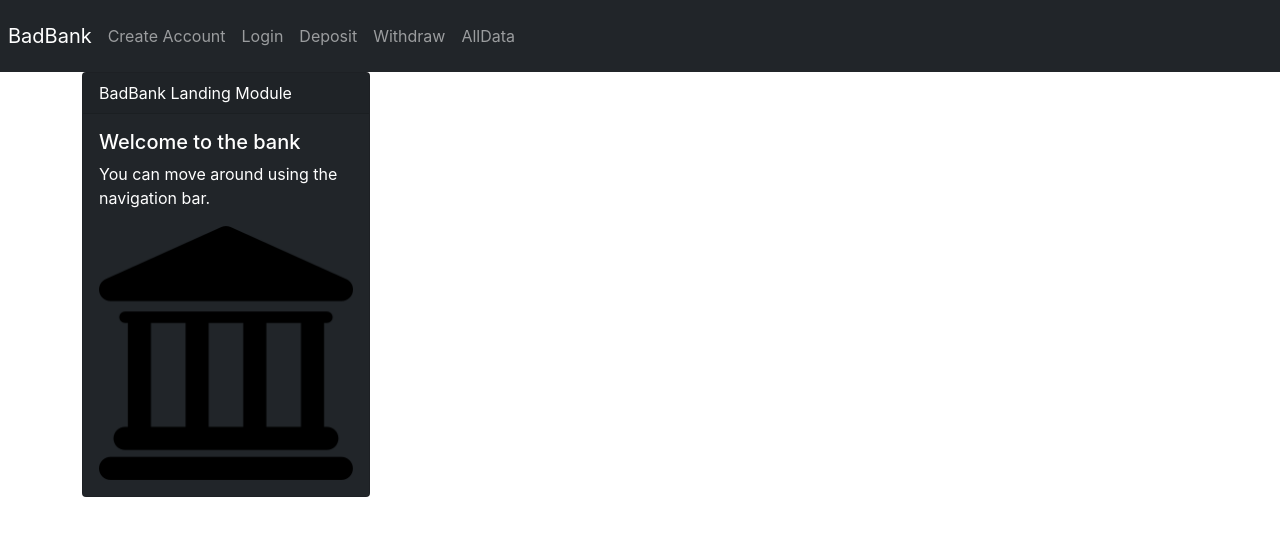
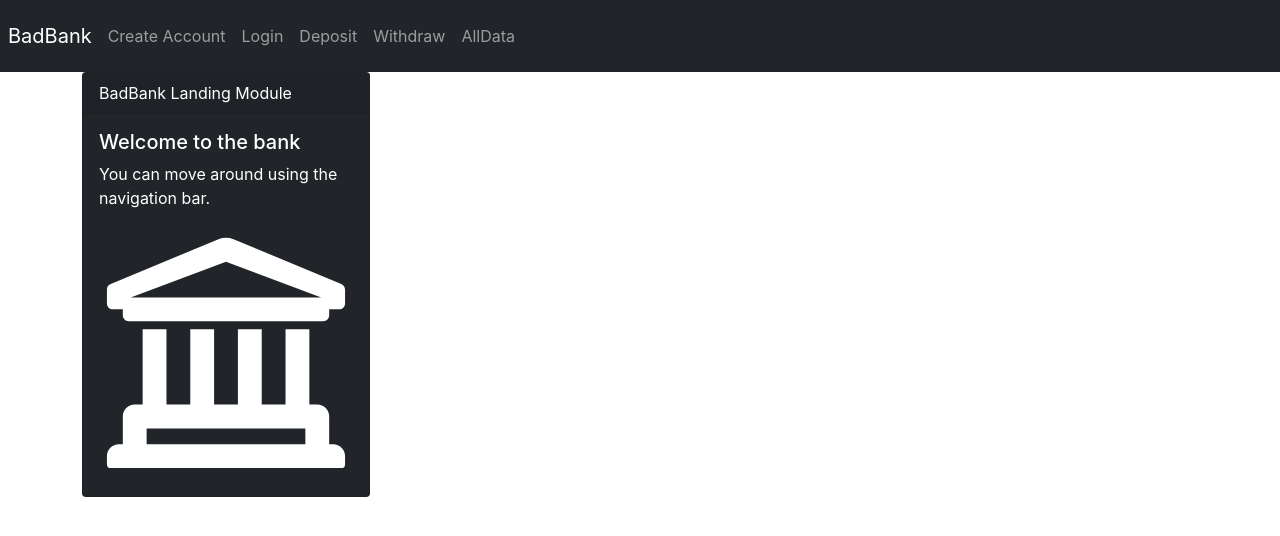
Before and after one commit to SimonCapriles/fullstack-banking-application, a React (Create React App) app: page / in a window 1280 px wide. Shown: the top 536 px of the page. Built offline with nearby package versions, Linux system fonts and the light colour scheme.

Commit message:
Using svg to make interface more dynamic

```diff
--- a/src/home.js
+++ b/src/home.js
@@ -1,6 +1,5 @@
 import React from 'react';
 import Card, {ThemeContext} from './context';
-import bankImage from './bank.png';
 
 function CustomCard() {
     let theme = React.useContext(ThemeContext)
@@ -11,7 +10,14 @@ function CustomCard() {
             header="BadBank Landing Module"
             title="Welcome to the bank"
             text="You can move around using the navigation bar."
-            body={(<img src={bankImage} className="img-fluid" alt="Bank Application"/>)}
+            body={(
+                <svg color={theme.txtcolor} aria-hidden="true" data-prefix="far" data-icon="university"
+                     className="svg-inline--fa fa-university fa-w-16" xmlns="http://www.w3.org/2000/svg"
+                     viewBox="0 0 512 512">
+                    <path fill="currentColor"
+                          d="M472 440h-8v-56c0-13.255-10.745-24-24-24h-16V208h-48v152h-48V208h-48v152h-48V208h-48v152h-48V208H88v152H72c-13.255 0-24 10.745-24 24v56h-8c-13.255 0-24 10.745-24 24v16a8 8 0 0 0 8 8h464a8 8 0 0 0 8-8v-16c0-13.255-10.745-24-24-24zm-56 0H96v-32h320v32zm72.267-322.942L271.179 26.463a48.004 48.004 0 0 0-30.358 0L23.733 117.058A11.999 11.999 0 0 0 16 128.274V156c0 6.627 5.373 12 12 12h20v12c0 6.627 5.373 12 12 12h392c6.627 0 12-5.373 12-12v-12h20c6.627 0 12-5.373 12-12v-27.726c0-4.982-3.077-9.445-7.733-11.216zM64 144l192-72 192 72H64z"/>
+                </svg>
+            )}
         />
     )
 }
```
